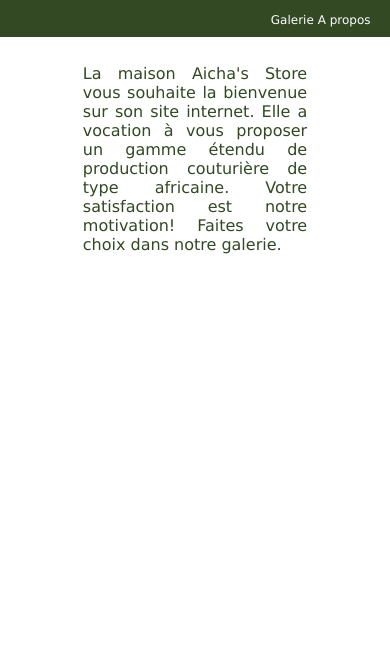
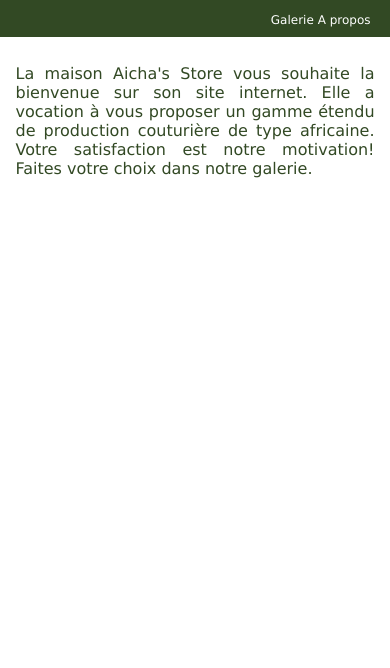
Before and after one commit to MEGNIGBETO/AICHASTORE, a plain HTML site: page index.html in a window 390 px wide. Both pictures are taken after a click on the item "A propos". Shown: the part 32-700 px from the top of the page. Drawn offline with Linux system fonts and the light colour scheme.

Commit message:
apropos2

```diff
--- a/style.css
+++ b/style.css
@@ -124,6 +124,12 @@ body {
         width: 100%;
     }
 
+    #propos {
+        padding: 10px 2% 10px 2%;
+        justify-content: center;
+        text-align: justify;
+    }
+
     #pied {
         text-align: center;
         font-style: italic;
```
